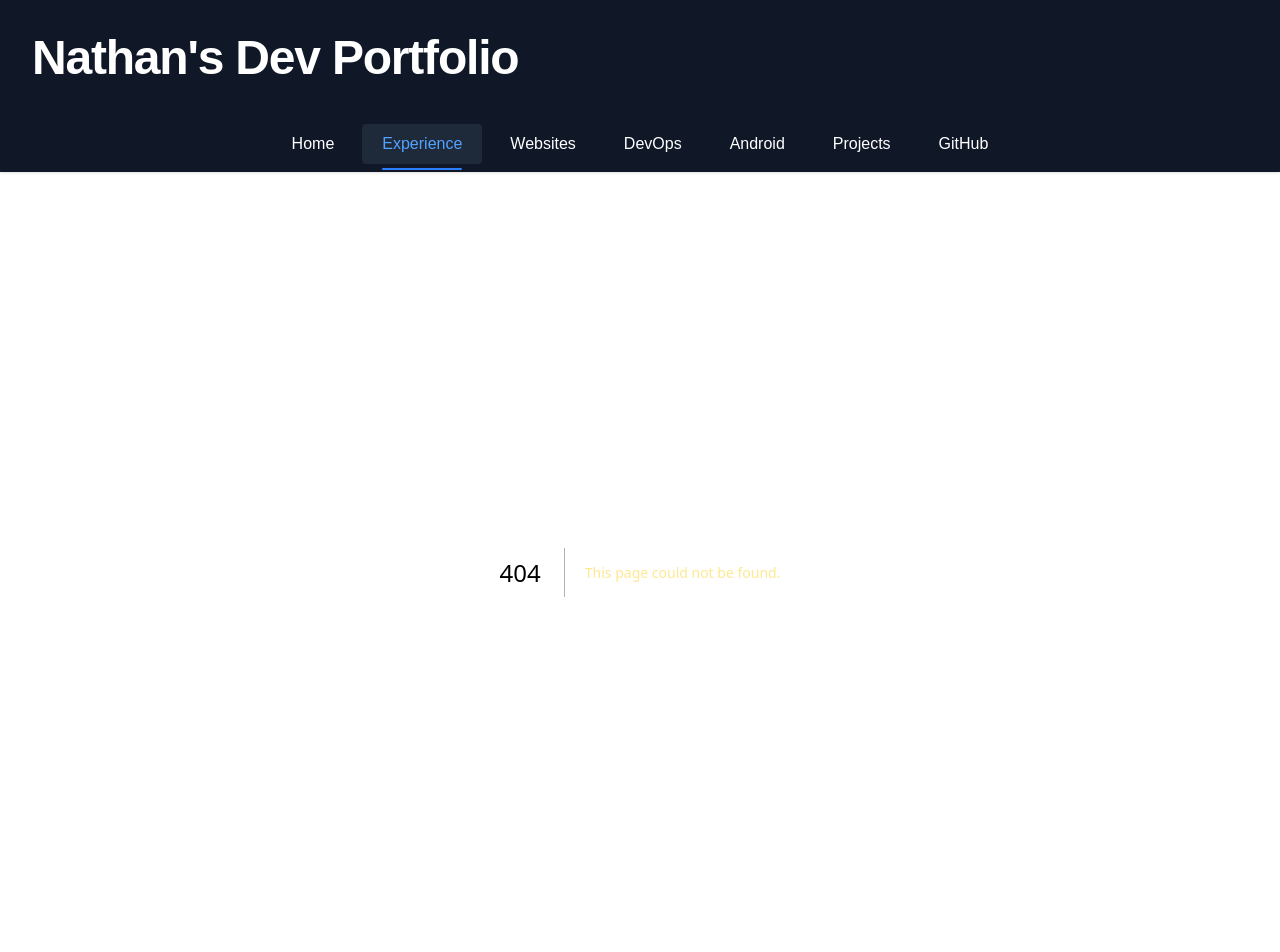
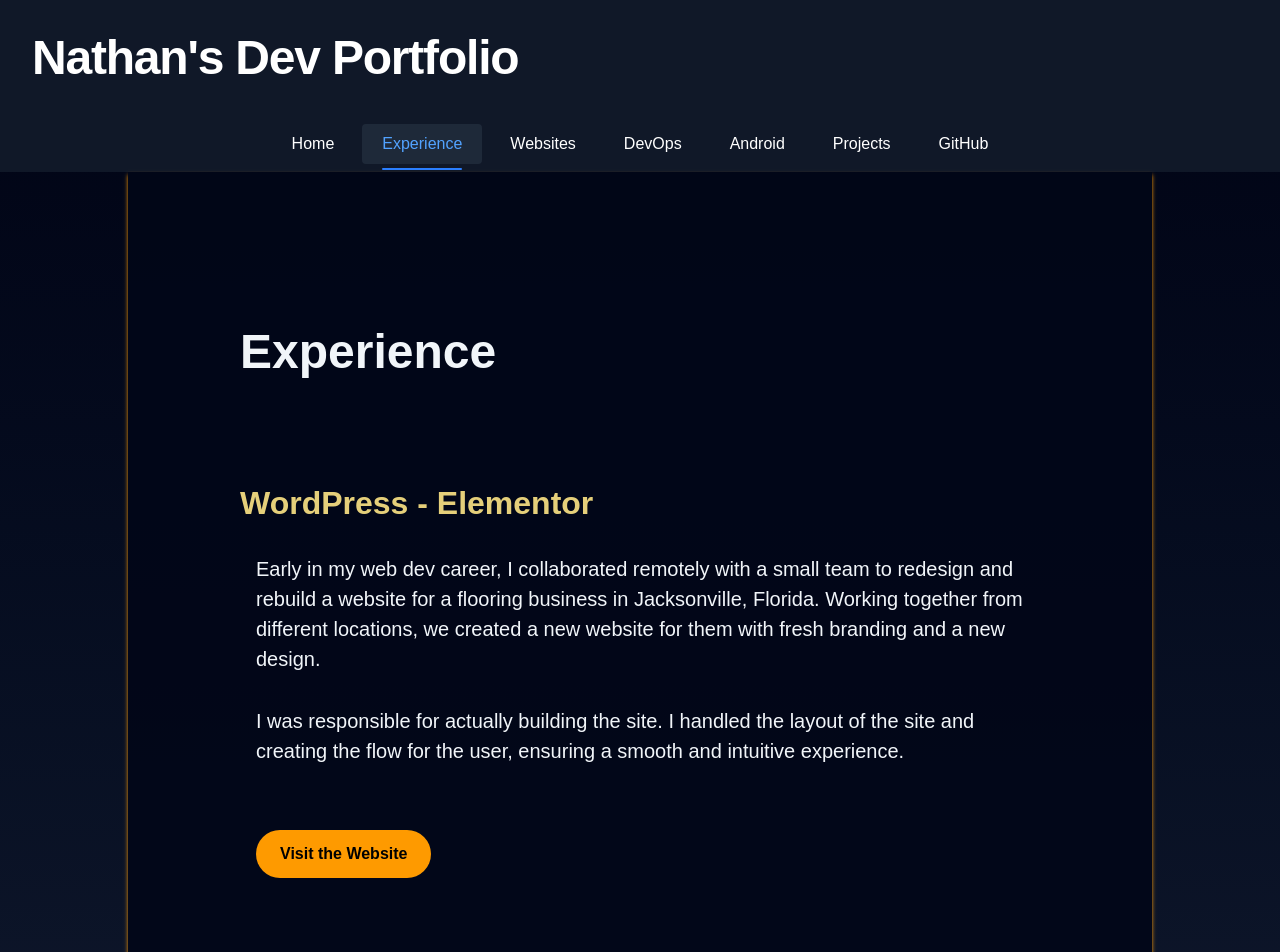
Before and after one commit to PapsBurr/personal-website-fullstack, a Next.js app in the folder frontend/: page /experience in a window 1280 px wide. Before the commit this address had no page. Shown: the top 952 px of the page. Built offline with nearby package versions, Linux system fonts and the light colour scheme; grey boxes are pictures that could not be loaded.

Commit message:
feat: add beginnings of the experience page

```diff
--- /dev/null
+++ b/frontend/src/app/experience/page.tsx
@@ -0,0 +1,73 @@
+import Link from "next/link";
+import RoundedImage from "../components/RoundedImage";
+
+export default function Page() {
+  return (
+    <>
+      <div className="page-shell">
+        <main className="page-main">
+          {/* Opening Section */}
+          <section className="fade-trigger">
+            <h1>Experience</h1>
+          </section>
+
+          {/* WordPress Section */}
+          <section className="fade-trigger">
+            <h2>WordPress - Elementor</h2>
+            <p>
+              Early in my web dev career, I collaborated remotely with a small
+              team to redesign and rebuild a website for a flooring business in
+              Jacksonville, Florida. Working together from different locations,
+              we created a new website for them with fresh branding and a new
+              design.
+            </p>
+            <p>
+              I was responsible for actually building the site. I handled the
+              layout of the site and creating the flow for the user, ensuring a
+              smooth and intuitive experience.
+            </p>
+            <div className="my-8 flex flex-wrap gap-4">
+              <div>
+                <Link
+                  href="https://amazingfloorsandmore.com/"
+                  target="_blank"
+                  rel="noopener noreferrer"
+                  className="primary-button"
+                >
+                  Visit the Website
+                </Link>
+              </div>
+            </div>
+
+            {/* Image of the website */}
+            <div className="flex justify-center mt-12">
+              <RoundedImage
+                src="/afam-homepage-full.png"
+                alt="An image of the Amazing Floors & More homepage."
+                width={1000}
+              />
+            </div>
+
+            {/* Walkthrough of the site */}
+            <section className="fade-trigger">
+              <h3>Walkthrough</h3>
+              <p>
+                The homepage features a hero section with a clear call to
+                action, followed by sections that highlight the company's
+                services, showcase their work, and provide contact information.
+                The design is clean and modern, with a focus on usability and
+                accessibility.
+              </p>
+            </section>
+
+            {/* Things I did */}
+
+            {/* Custom Components and thought process */}
+
+            {/* Working with the clients */}
+          </section>
+        </main>
+      </div>
+    </>
+  );
+}
```
